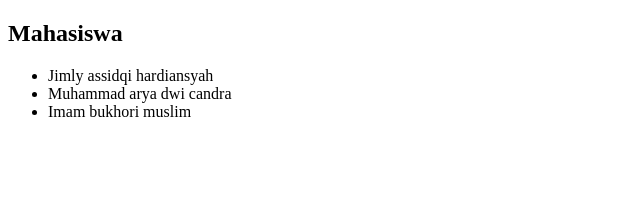
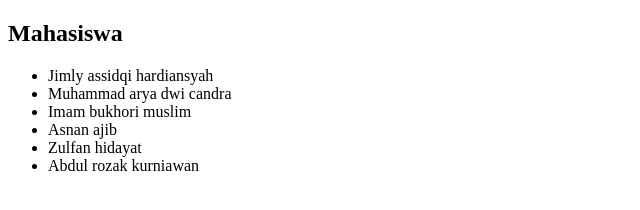
Before and after one commit to Jimly23/coba-git, a plain HTML site: page index.html in a window 1280 px wide. Shown: the whole page, without its empty margins (0-640 px from the left). Drawn offline with Linux system fonts and the light colour scheme.

Commit message:
Menambahkan mahasiswa baru di file index.html

```diff
--- a/index.html
+++ b/index.html
@@ -11,6 +11,9 @@
         <li>Jimly assidqi hardiansyah</li>
         <li>Muhammad arya dwi candra</li>
         <li>Imam bukhori muslim</li>
+        <li>Asnan ajib</li>
+        <li>Zulfan hidayat</li>
+        <li>Abdul rozak kurniawan</li>
     </ul>
 </body>
 </html>
```
